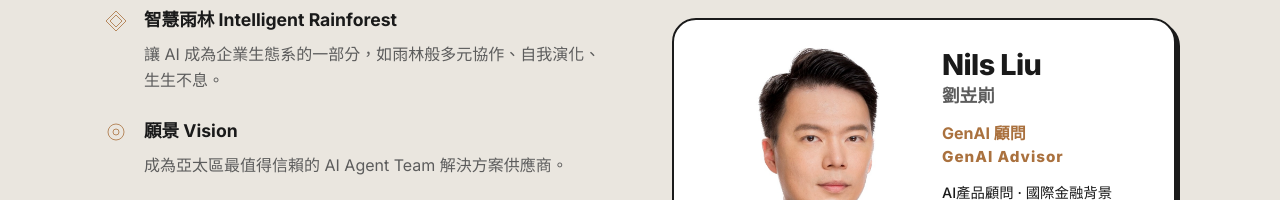
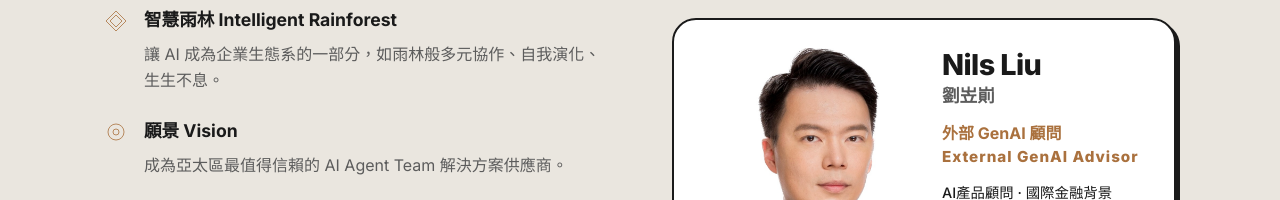
Before and after one commit to wulingteen/arbonova-website, a website built with Vite: page index.html in a window 1280 px wide. Shown: the part 5254-5454 px from the top of the page. Built offline with nearby package versions, Linux system fonts and the light colour scheme.

Commit message:
fix: update Nils Liu title to indicate External Advisor status

```diff
--- a/index.html
+++ b/index.html
@@ -469,8 +469,8 @@
             <div class="ceo-info">
               <div class="ceo-name">Nils Liu</div>
               <div class="ceo-name-zh">劉岦崱</div>
-              <div class="ceo-title-zh">GenAI 顧問</div>
-              <div class="ceo-title-en">GenAI Advisor</div>
+              <div class="ceo-title-zh">外部 GenAI 顧問</div>
+              <div class="ceo-title-en">External GenAI Advisor</div>
               <div class="ceo-cred">AI產品顧問 · 國際金融背景</div>
               <div class="ceo-links">
                 <a href="https://www.linkedin.com/in/nilsliu/" target="_blank" rel="noopener noreferrer"
```
